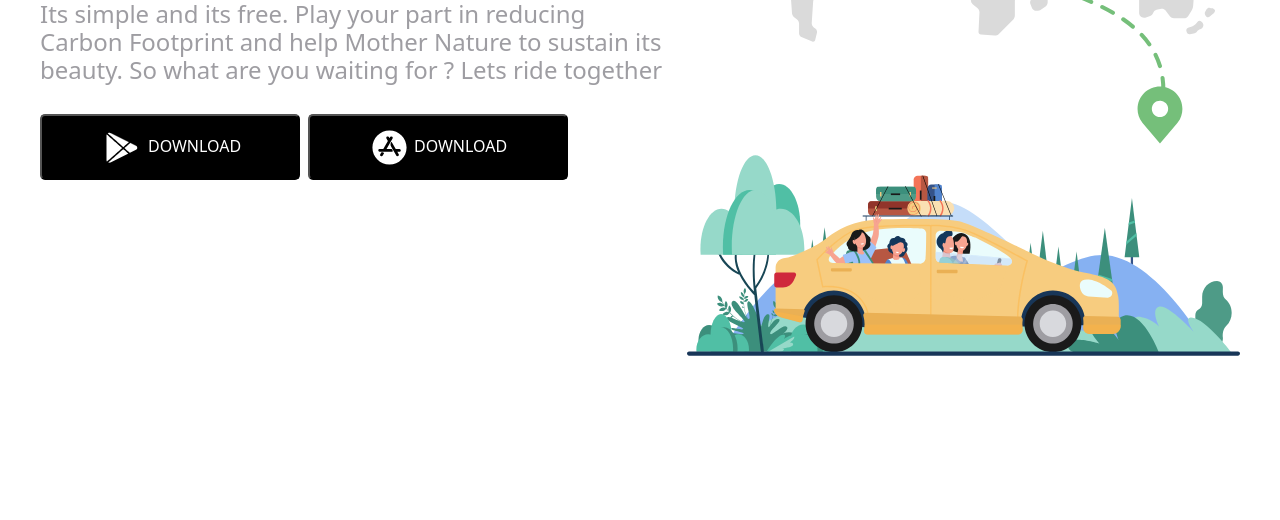
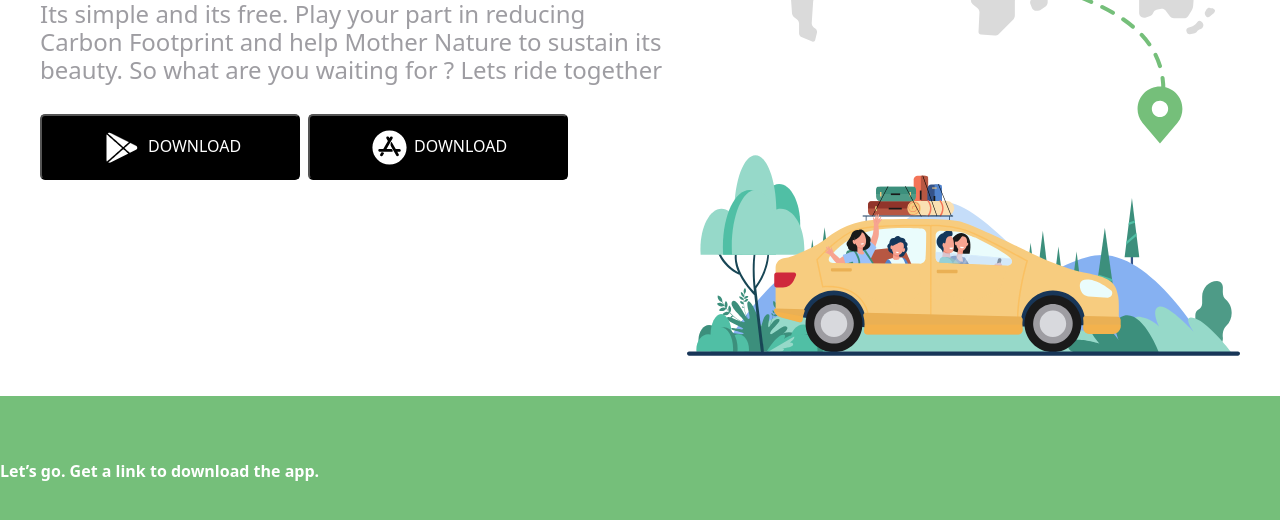
Before and after one commit to konainbaig78/ride-website, a plain HTML site: page index.html in a window 1280 px wide. Shown: the part 400-920 px from the top of the page. Before the commit the page ends 800 px from the top, so only its background shows below. Drawn offline with nearby package versions, Linux system fonts and the light colour scheme.

Commit message:
in progress

```diff
--- a/index.html
+++ b/index.html
@@ -4,7 +4,7 @@
     <meta charset="UTF-8">
     <meta name="viewport" content="width=device-width, initial-scale=1.0">
     <title>Tere | The best rider service</title>
-    <link rel="shortcut icon" href="favicon.ico" type="image/x-icon">
+    <link rel="shortcut icon" href="images/Group 3702.svg" type="image/x-icon">
     <link
     href="https://cdn.jsdelivr.net/npm/bootstrap@5.3.3/dist/css/bootstrap.min.css"
     rel="stylesheet"
@@ -69,10 +69,19 @@ Lets ride together
               <img src="images/ci_app-store.svg" alt="">
               DOWNLOAD
             </button>
+
           </div>
+
         </div>
         <div class="a-c">
           <img src="images/Group 78.svg" alt="">
+        </div>
+
+      </section>
+      <section id="grp-3">
+        <div>
+          <p>Let’s go. Get a link
+            to download the app.</p>
         </div>
       </section>
      </section>
--- a/style.css
+++ b/style.css
@@ -65,3 +65,29 @@ font-size: 15px;
 .nav-a{
     padding: 35px 30px 20px 30px;
 }
+
+#grp-3{
+
+    display: flex;
+    justify-content: center;
+    align-items: center;
+}
+#grp-3>div{
+    height: 166px;
+    width: 1280px;
+    background: #75BF7A;
+    display: flex;
+    /* justify-content: center; */
+    align-items: center;
+}
+#grp-3>div>p{
+   font-weight: 600;
+line-height:
+28px;
+color: white;
+}
+@media screen and (max-width:480px){
+    .sec-a{
+        flex-direction: column-reverse !important;
+    }
+}
```
